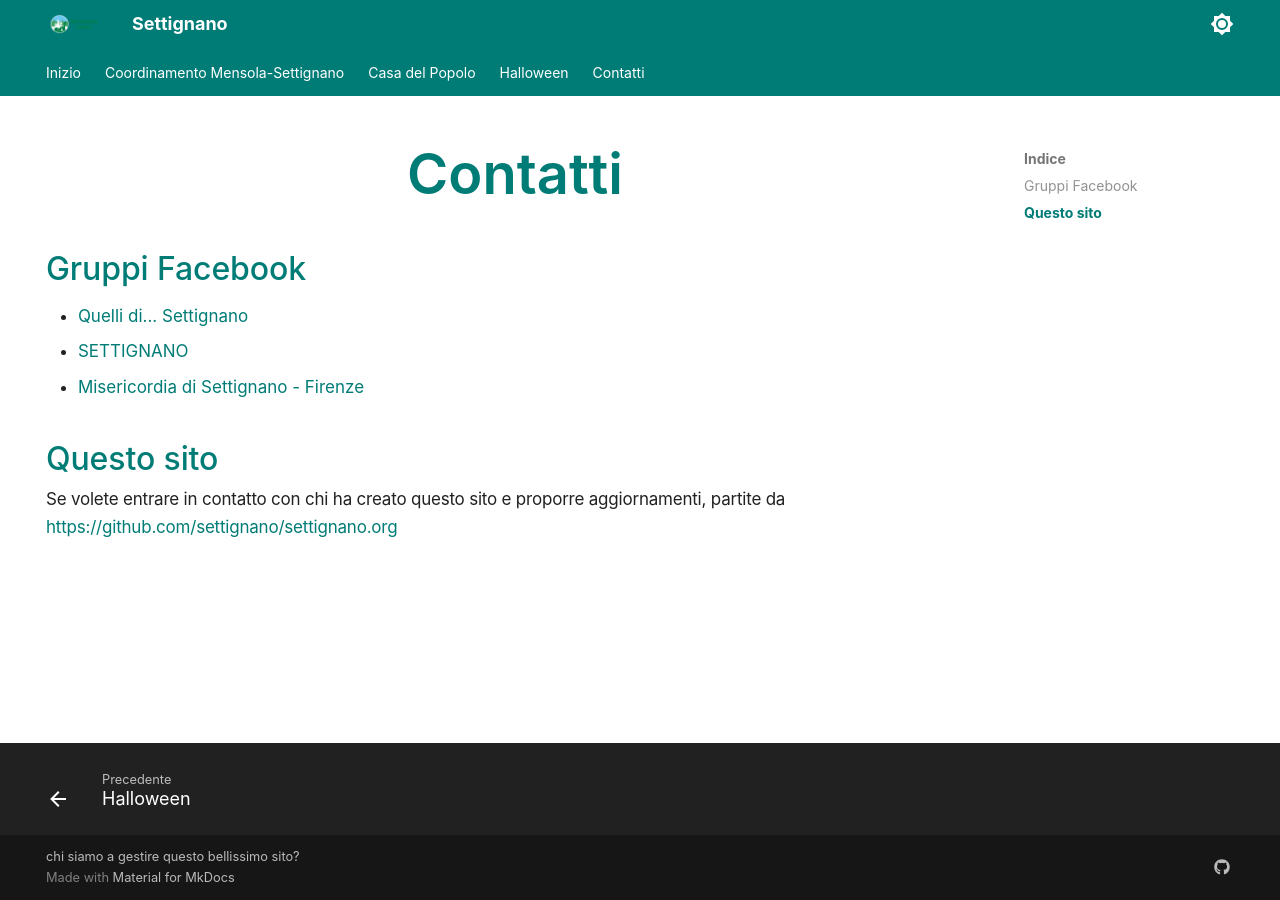
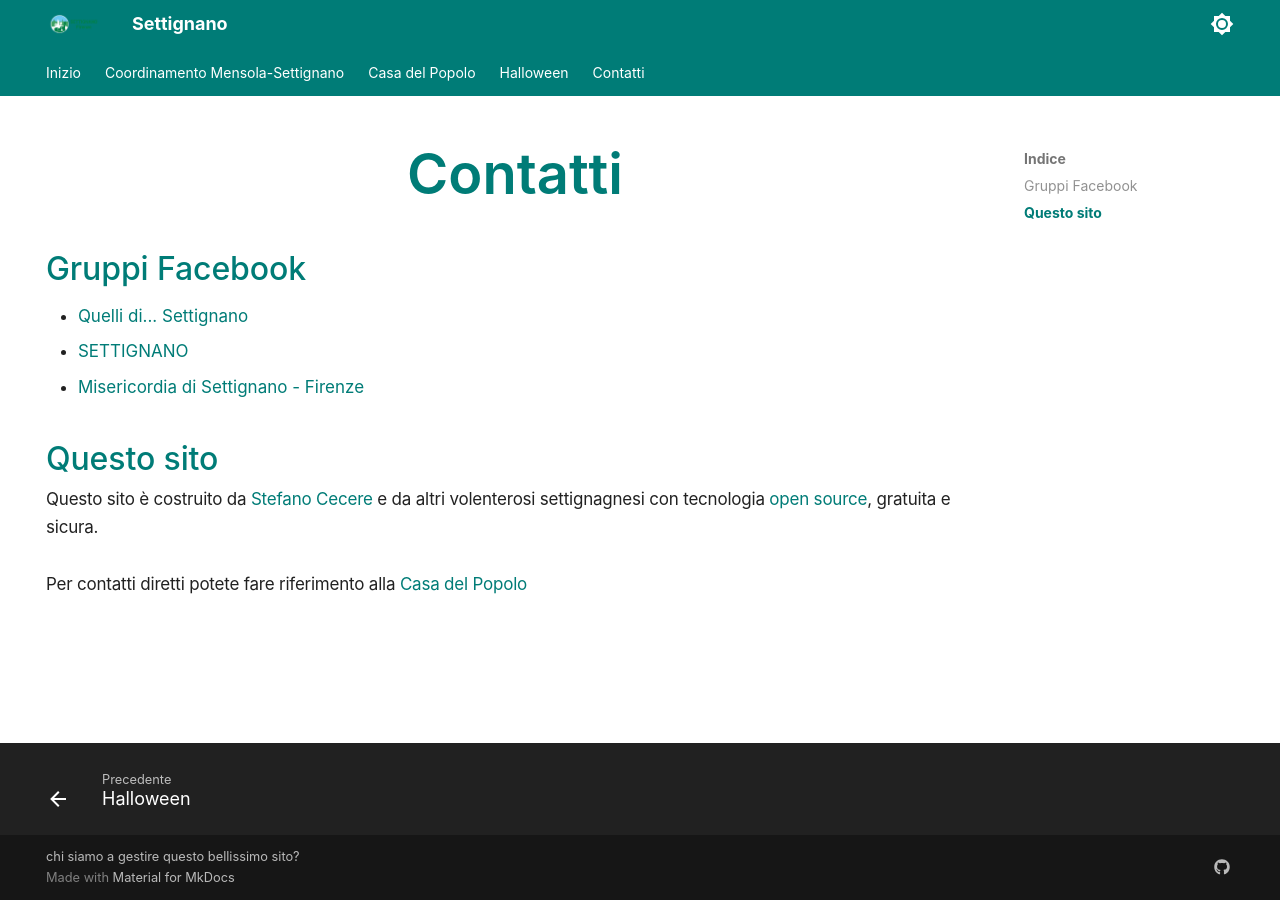
Before and after one commit to settignano/settignano.org, an MkDocs documentation site: the page built from docs/contatti.md, in a window 1280 px wide. Built offline with MkDocs 1.6.1 and Material for MkDocs 9.7.7, drawn with Linux system fonts in a browser that asks for light colours.

Commit message:
contatti

```diff
--- a/docs/contatti.md
+++ b/docs/contatti.md
@@ -11,5 +11,6 @@ hide:
 - [Misericordia di Settignano - Firenze](https://www.facebook.com/groups/35962933079)
 
 ## Questo sito
+Questo sito è costruito da [Stefano Cecere](https://2042.substack.com/) e da altri volenterosi settignagnesi con tecnologia [open source](https://github.com/settignano/settignano.org), gratuita e sicura.
 
-Se volete entrare in contatto con chi ha creato questo sito e proporre aggiornamenti, partite da [https://github.com/settignano/settignano.org](https://github.com/settignano/settignano.org)
+Per contatti diretti potete fare riferimento alla [Casa del Popolo](https://cdp.settignano.org/#contatti)
```
